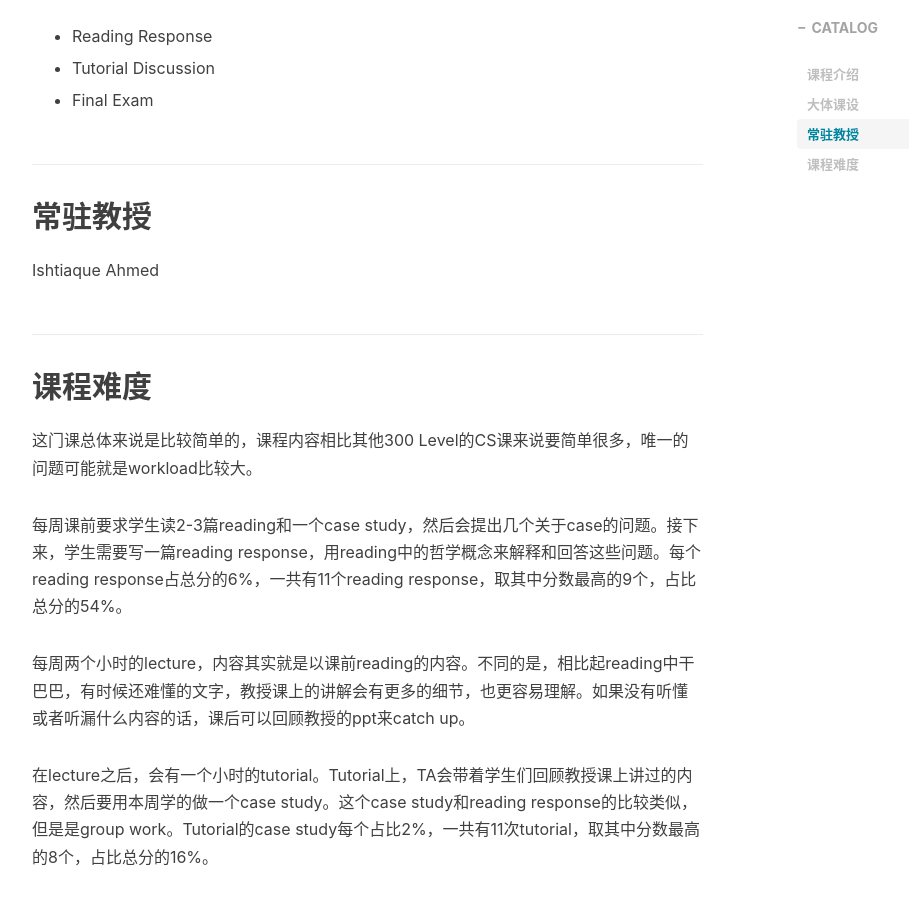
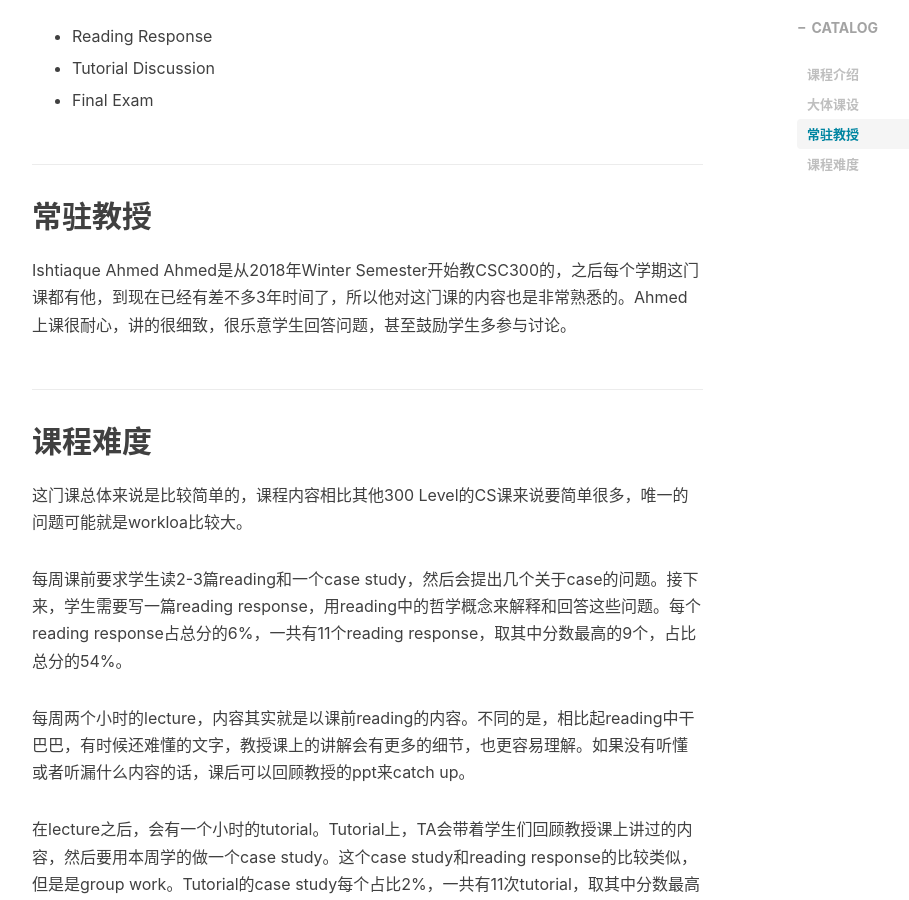
Before and after one commit to UT-Application-Development-Association/course-wiki, a Jekyll site: the page built from _posts/2021-01-05-CSC300.md, in a window 1280 px wide and 900 px high, scrolled down 1208 px. Shown: the whole window, without its empty margins (233-1142 px from the left). Built offline with Jekyll 4.4.1, drawn with Linux system fonts in a browser that asks for light colours; nearby versions of some CDN libraries; comment, search, counter and statistics services are not loaded.

Commit message:
Add more content to CSC300

```diff
--- a/_includes/posts/UTSG/CSC300/zh.md
+++ b/_includes/posts/UTSG/CSC300/zh.md
@@ -14,9 +14,10 @@ CSC300的全称是“Computer Science & Society”，主要是研究一些历史
 
 ## 常驻教授
 Ishtiaque Ahmed
+Ahmed是从2018年Winter Semester开始教CSC300的，之后每个学期这门课都有他，到现在已经有差不多3年时间了，所以他对这门课的内容也是非常熟悉的。Ahmed上课很耐心，讲的很细致，很乐意学生回答问题，甚至鼓励学生多参与讨论。
 
 ## 课程难度
-这门课总体来说是比较简单的，课程内容相比其他300 Level的CS课来说要简单很多，唯一的问题可能就是workload比较大。
+这门课总体来说是比较简单的，课程内容相比其他300 Level的CS课来说要简单很多，唯一的问题可能就是workloa比较大。
 
 每周课前要求学生读2-3篇reading和一个case study，然后会提出几个关于case的问题。接下来，学生需要写一篇reading response，用reading中的哲学概念来解释和回答这些问题。每个reading response占总分的6%，一共有11个reading response，取其中分数最高的9个，占比总分的54%。
 
```
